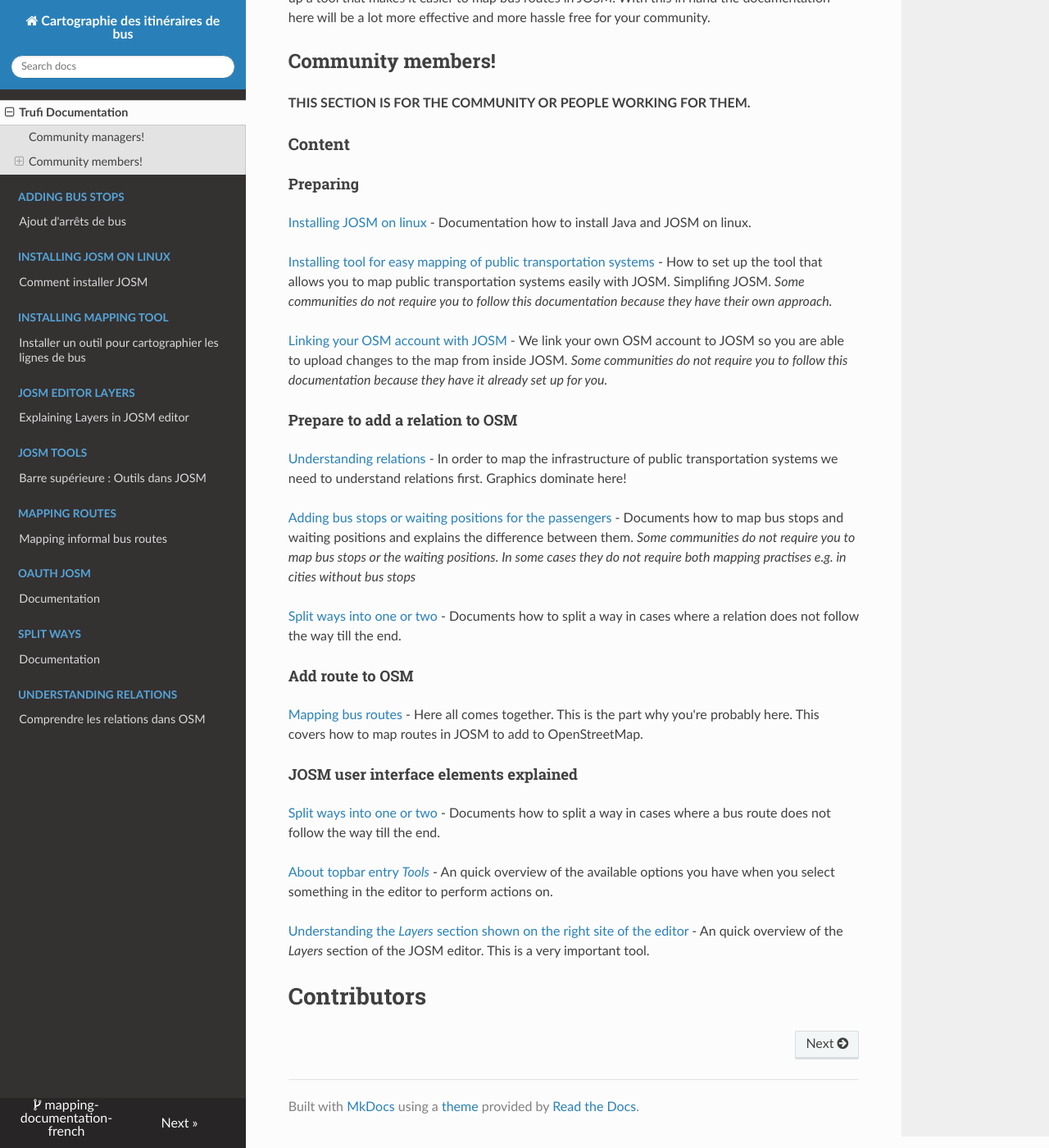
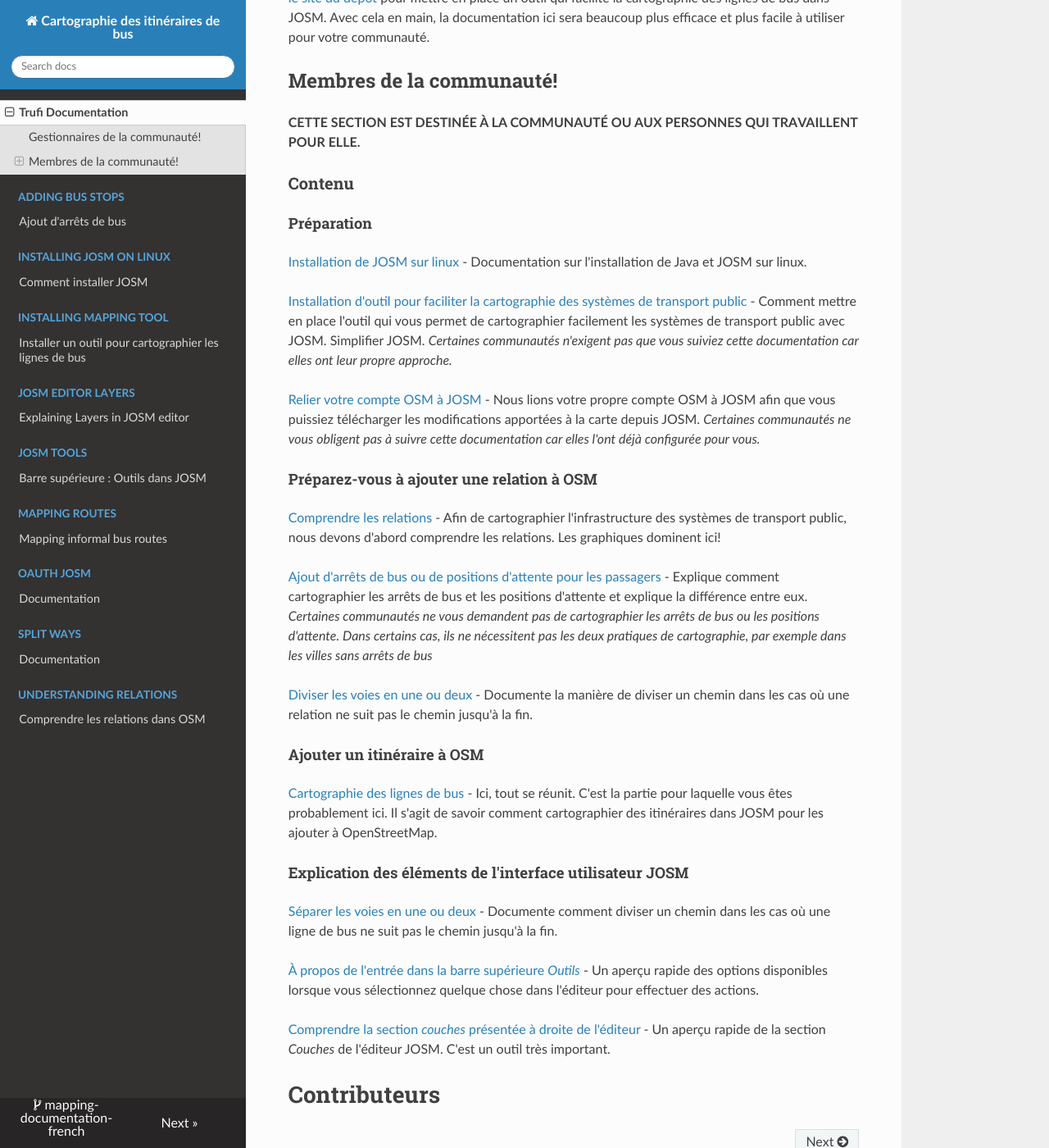
Before and after one commit to trufi-association/mapping-documentation-french, an MkDocs documentation site: the page built from docs/index.md, in a window 1280 px wide and 1400 px high, scrolled down 350 px. Shown: the whole window at 82% size. Built offline with MkDocs 1.6.1, drawn with Linux system fonts in a browser that asks for light colours; nearby versions of some CDN libraries; some of the changed text lies outside the part shown.

Commit message:
Translation done

```diff
--- a/docs/index.md
+++ b/docs/index.md
@@ -1,43 +1,43 @@
 # Trufi Documentation
 
-Documentation for communities along the Trufi Association stream. All documents should be easy to understand, involve some graphics and should be kept as short as possible and the images not to small.
+Documentation pour les communautés le long du parcours de l'Association Trufi. Tous les documents doivent être faciles à comprendre, comporter quelques graphiques et être aussi courts que possible, et les images ne doivent pas être trop petites.
 
-## Community managers!
+## Gestionnaires de la communauté!
 
-**JUST FOR COMMUNITY MANAGERS:** You should follow the guide [on the repository there](https://github.com/trufi-association/routemapping_josmconfig) to set up a tool that makes it easier to map bus routes in JOSM. With this in hand the documentation here will be a lot more effective and more hassle free for your community.
+**UNIQUEMENT POUR LES GESTIONNAIRES DE COMMUNAUTÉ:** Vous devez suivre le guide [sur le site du dépôt](https://github.com/trufi-association/routemapping_josmconfig) pour mettre en place un outil qui facilite la cartographie des lignes de bus dans JOSM. Avec cela en main, la documentation ici sera beaucoup plus efficace et plus facile à utiliser pour votre communauté.
 
-## Community members!
+## Membres de la communauté!
 
-**THIS SECTION IS FOR THE COMMUNITY OR PEOPLE WORKING FOR THEM.**
+**CETTE SECTION EST DESTINÉE À LA COMMUNAUTÉ OU AUX PERSONNES QUI TRAVAILLENT POUR ELLE.**
 
-### Content
+### Contenu
 
-#### Preparing
+#### Préparation
 
-[Installing JOSM on linux](installing-josm-on-linux/index.md) - Documentation how to install Java and JOSM on linux.
+[Installation de JOSM sur linux](installing-josm-on-linux/index.md) - Documentation sur l'installation de Java et JOSM sur linux.
 
-[Installing tool for easy mapping of public transportation systems](installing-mapping-tool/index.md) - How to set up the tool that allows you to map public transportation systems easily with JOSM. Simplifing JOSM. _Some communities do not require you to follow this documentation because they have their own approach._
+[Installation d'outil  pour faciliter la cartographie des systèmes de transport public](installing-mapping-tool/index.md) - Comment mettre en place l'outil qui vous permet de cartographier facilement les systèmes de transport public avec JOSM. Simplifier JOSM. _Certaines communautés n'exigent pas que vous suiviez cette documentation car elles ont leur propre approche._
 
-[Linking your OSM account with JOSM](oauth-josm/index.md) - We link your own OSM account to JOSM so you are able to upload changes to the map from inside JOSM. _Some communities do not require you to follow this documentation because they have it already set up for you._
+[Relier votre compte OSM à JOSM](oauth-josm/index.md) - Nous lions votre propre compte OSM à JOSM afin que vous puissiez télécharger les modifications apportées à la carte depuis JOSM. _Certaines communautés ne vous obligent pas à suivre cette documentation car elles l'ont déjà configurée pour vous._
 
-#### Prepare to add a relation to OSM
+#### Préparez-vous à ajouter une relation à OSM
 
-[Understanding relations](understanding-relations/index.md) - In order to map the infrastructure of public transportation systems we need to understand relations first. Graphics dominate here!
+[Comprendre les relations](understanding-relations/index.md) - Afin de cartographier l'infrastructure des systèmes de transport public, nous devons d'abord comprendre les relations. Les graphiques dominent ici!
 
-[Adding bus stops or waiting positions for the passengers](adding-bus-stops/index.md) - Documents how to map bus stops and waiting positions and explains the difference between them. _Some communities do not require you to map bus stops or the waiting positions. In some cases they do not require both mapping practises e.g. in cities without bus stops_
+[Ajout d'arrêts de bus ou de positions d'attente pour les passagers](adding-bus-stops/index.md) - Explique comment cartographier les arrêts de bus et les positions d'attente et explique la différence entre eux. _Certaines communautés ne vous demandent pas de cartographier les arrêts de bus ou les positions d'attente. Dans certains cas, ils ne nécessitent pas les deux pratiques de cartographie, par exemple dans les villes sans arrêts de bus_
 
-[Split ways into one or two](split-ways/index.md) - Documents how to split a way in cases where a relation does not follow the way till the end.
+[Diviser les voies en une ou deux](split-ways/index.md) - Documente la manière de diviser un chemin dans les cas où une relation ne suit pas le chemin jusqu'à la fin.
 
-#### Add route to OSM
+#### Ajouter un itinéraire à OSM
 
-[Mapping bus routes](mapping-routes/index.md) - Here all comes together. This is the part why you're probably here. This covers how to map routes in JOSM to add to OpenStreetMap.
+[Cartographie des lignes de bus](mapping-routes/index.md) - Ici, tout se réunit. C'est la partie pour laquelle vous êtes probablement ici. Il s'agit de savoir comment cartographier des itinéraires dans JOSM pour les ajouter à OpenStreetMap.
 
-#### JOSM user interface elements explained
+#### Explication des éléments de l'interface utilisateur JOSM
 
-[Split ways into one or two](split-ways/index.md) - Documents how to split a way in cases where a bus route does not follow the way till the end.
+[Séparer les voies en une ou deux](split-ways/index.md) - Documente comment diviser un chemin dans les cas où une ligne de bus ne suit pas le chemin jusqu'à la fin.
 
-[About topbar entry _Tools_](josm-tools/index.md) - An quick overview of the available options you have when you select something in the editor to perform actions on.
+[À propos de l'entrée dans la barre supérieure _Outils_](josm-tools/index.md) - Un aperçu rapide des options disponibles lorsque vous sélectionnez quelque chose dans l'éditeur pour effectuer des actions.
 
-[Understanding the _Layers_ section shown on the right site of the editor](josm-editor-layers/index.md) - An quick overview of the _Layers_ section of the JOSM editor. This is a very important tool.
+[Comprendre la section _couches_ présentée à droite de l'éditeur](josm-editor-layers/index.md) - Un aperçu rapide de la section _Couches_ de l'éditeur JOSM. C'est un outil très important.
 
-# Contributors
+# Contributeurs
```
